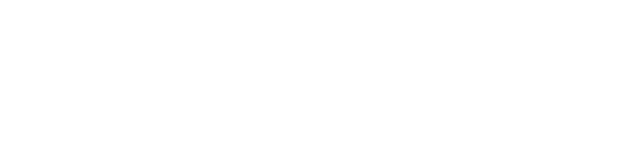
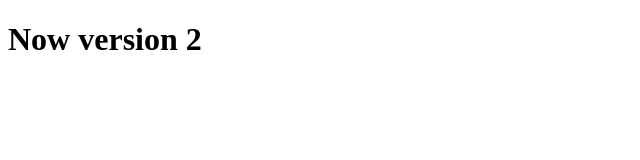
Before and after one commit to learnwithveerendra/batch1_repo, a plain HTML site: page index.html in a window 1280 px wide. Shown: the whole page, without its empty margins (0-640 px from the left). Drawn offline with Linux system fonts and the light colour scheme.

Commit message:
Added heading in index.html page version2

```diff
--- a/index.html
+++ b/index.html
@@ -6,6 +6,6 @@
     <title>Document</title>
 </head>
 <body>
-
+    <h1> Now version 2</h1>
 </body>
 </html>
```
